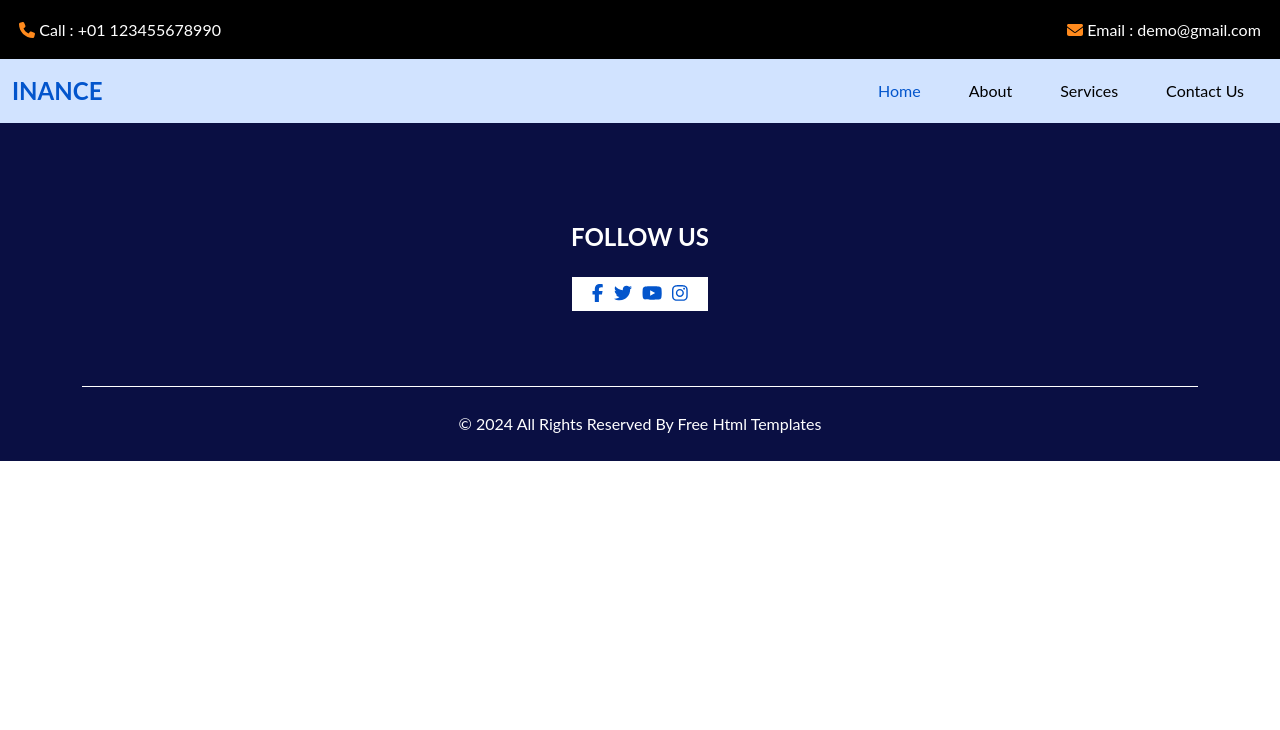
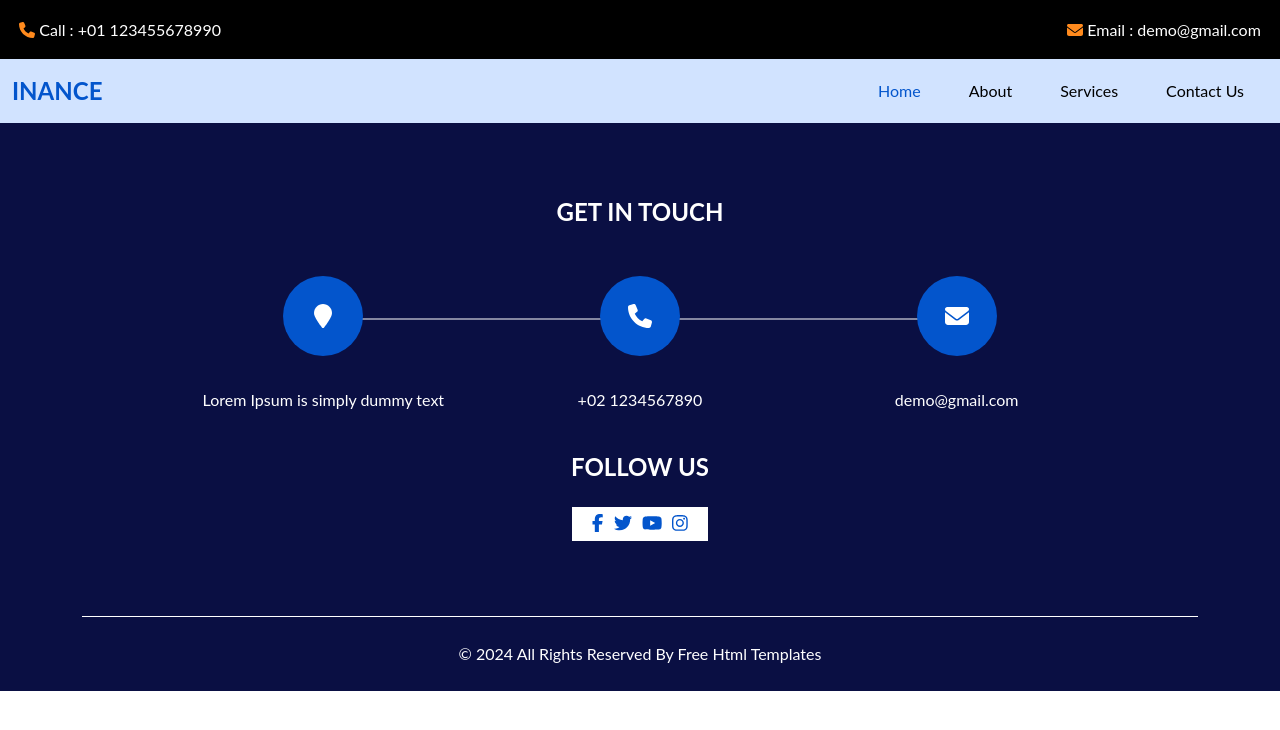
Before and after one commit to andy-agyeiDwumah-hybytes/Inance, a React (Vite) app: page / in a window 1280 px wide. Shown: the top 730 px of the page. Built offline with nearby package versions, Linux system fonts and the light colour scheme.

Commit message:
Finish Get in touch section

```diff
--- a/src/components/getInTouch/GetInTouch.jsx
+++ b/src/components/getInTouch/GetInTouch.jsx
@@ -1,23 +1,34 @@
 // Components
 import GetInTouchIcon from "../getInTouchIcon/GetInTouchIcon";
+import GetInTouchImg from "../getInTouchImg/GetInTouchImg";
 // Styles
 import styles from "./GetInTouch.module.css"
 // Fontawesome
 import { faFacebookF, faTwitter, faYoutube, faInstagram } from "@fortawesome/free-brands-svg-icons";
+import { faPhone, faMapMarker, faEnvelope } from "@fortawesome/free-solid-svg-icons";
 
 export default function GetInTouch() {
   return (
     <section className={styles.infoSection}>
       <div className="container">
-        {/* <div className="row">
+        <h4 className={styles.h4}>Get In Touch</h4>
+        <div className="row">
           <div className="col-lg-10 mx-auto">
             <div className={styles.infoItems}>
               <div className="row">
-                <div className="col-md-4"></div>
+                <GetInTouchImg icon={faMapMarker} styles={styles} dataContent="location">
+                    Lorem Ipsum is simply dummy text
+                </GetInTouchImg>
+                <GetInTouchImg icon={faPhone} styles={styles} dataContent="phone">
+                    +02 1234567890
+                </GetInTouchImg>
+                <GetInTouchImg icon={faEnvelope} styles={styles} dataContent="mail">
+                    demo@gmail.com
+                </GetInTouchImg>
               </div>
             </div>
           </div>
-        </div> */}
+        </div>
         <div className="row">
           <div className={styles.socialBox}>
             <h4 className={styles.h4}>Follow Us</h4>
--- a/src/components/getInTouch/GetInTouch.module.css
+++ b/src/components/getInTouch/GetInTouch.module.css
@@ -1,3 +1,51 @@
+/* GET IN TOUCH */
+div.item {
+    display: flex;
+    flex-direction: column;
+    align-items: center;
+    position: relative;
+}
+
+div.imgBox {
+    width: 80px;
+    height: 80px;
+    border-radius: 100%;
+    background-color: var(--blue);
+    display: flex;
+    align-items: center;
+    justify-content: center;
+    line-height: 80px;
+
+    &:hover {
+        background-color: var(--orange);
+    }
+}
+
+.imgIcon {
+    font-size: 24px;
+    color: var(--white);
+}
+
+div.infoItems {
+    position: relative;
+    margin-top: 1.5em;
+}
+
+p.imgIconText {
+    color: var(--white);
+    margin-top: 2em;
+    position: relative;
+    /* Important: ensures line goes behind text */
+    background-color: var(--darkBlue);
+}
+
+/* White line that connects images */
+div.infoItems::before {
+    position: absolute;
+    content: "";
+    background-color: var(--white);
+}
+
 /* FOLLOW US */
 section.infoSection {
     padding: 75px 0;
@@ -37,3 +85,40 @@ div.box {
 .icon {
     font-size: 18px;
 }
+
+/* MEDIA QUERIES */
+/* Bootstrap breakpoints */
+@media (width >= 280px) {
+    div.infoItems::before {
+        top: 0;
+        width: 1px;
+        /* Prevent line from showing at the bottom of last text  */
+        height: 92%;
+        /* Rotate line - vertical */
+        rotate: 180deg;
+    }
+
+    /* Increase height of line that connects other image */
+    div[data-content="phone"],
+    div[data-content="mail"] {
+        margin-top: 2em;
+    }
+}
+
+@media (width >= 768px) {
+    div.infoItems::before {
+        top: 28%;
+        width: 75%;
+        height: 1px;
+        /* Bring line back to default - horizontal */
+        rotate: 0deg;
+        left: 50%;
+        transform: translate(-50%, -50%);
+    }
+
+    /* Remove margin */
+    div[data-content="phone"],
+    div[data-content="mail"] {
+        margin-top: 0;
+    }
+}
--- /dev/null
+++ b/src/components/getInTouchImg/GetInTouchImg.jsx
@@ -0,0 +1,17 @@
+// Font awesome
+import { FontAwesomeIcon } from "@fortawesome/react-fontawesome";
+
+export default function GetInTouchImg({ icon, styles, children, dataContent }) {
+  return (
+    <div className={["col-md-4", styles.imgWrapper].join(" ")} data-content={dataContent}>
+      <div className={styles.item}>
+        <a href="">
+          <div className={styles.imgBox}>
+            <FontAwesomeIcon icon={icon} className={styles.imgIcon} />
+          </div>
+        </a>
+        <p className={styles.imgIconText}>{children}</p>
+      </div>
+    </div>
+  );
+}
```
